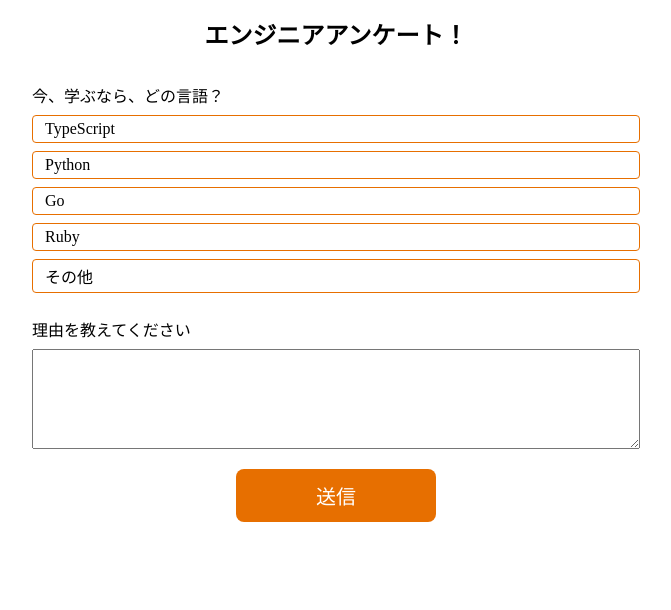
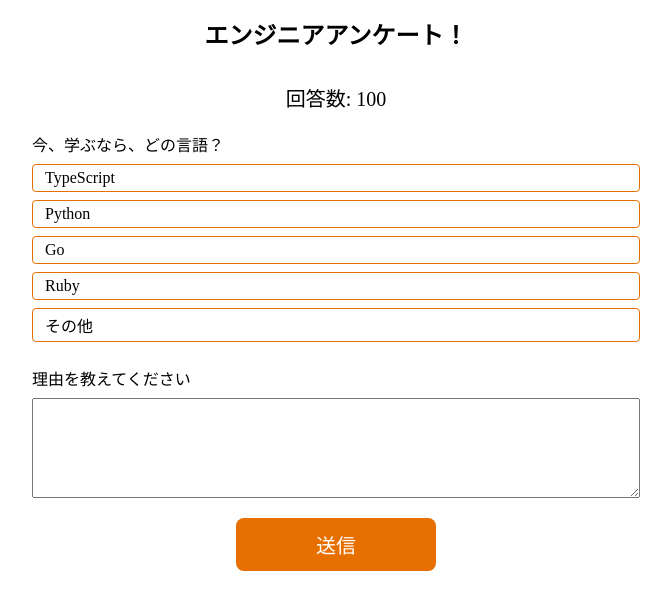
Before and after one commit to yuto-ono/react-19-sample, a React (Vite) app: page / in a window 1280 px wide. Shown: the top 610 px of the page, without its empty margins (304-975 px from the left). Built offline with nearby package versions, Linux system fonts and the light colour scheme.

Commit message:
create TotalCount

```diff
--- a/src/App.tsx
+++ b/src/App.tsx
@@ -1,5 +1,6 @@
 import { Global } from "@emotion/react"
 import { Form } from "./Form"
+import { TotalCount } from "./TotalCount"
 
 function App() {
   return (
@@ -14,6 +15,7 @@ function App() {
         エンジニアアンケート！
       </h1>
       <div css={{ maxWidth: "640px", padding: "16px", margin: "0 auto" }}>
+        <TotalCount />
         <Form />
       </div>
     </>
--- /dev/null
+++ b/src/TotalCount.tsx
@@ -0,0 +1,7 @@
+export const TotalCount = () => {
+  return (
+    <p css={{ margin: "0 0 20px", fontSize: "20px", textAlign: "center" }}>
+      回答数: 100
+    </p>
+  )
+}
```
